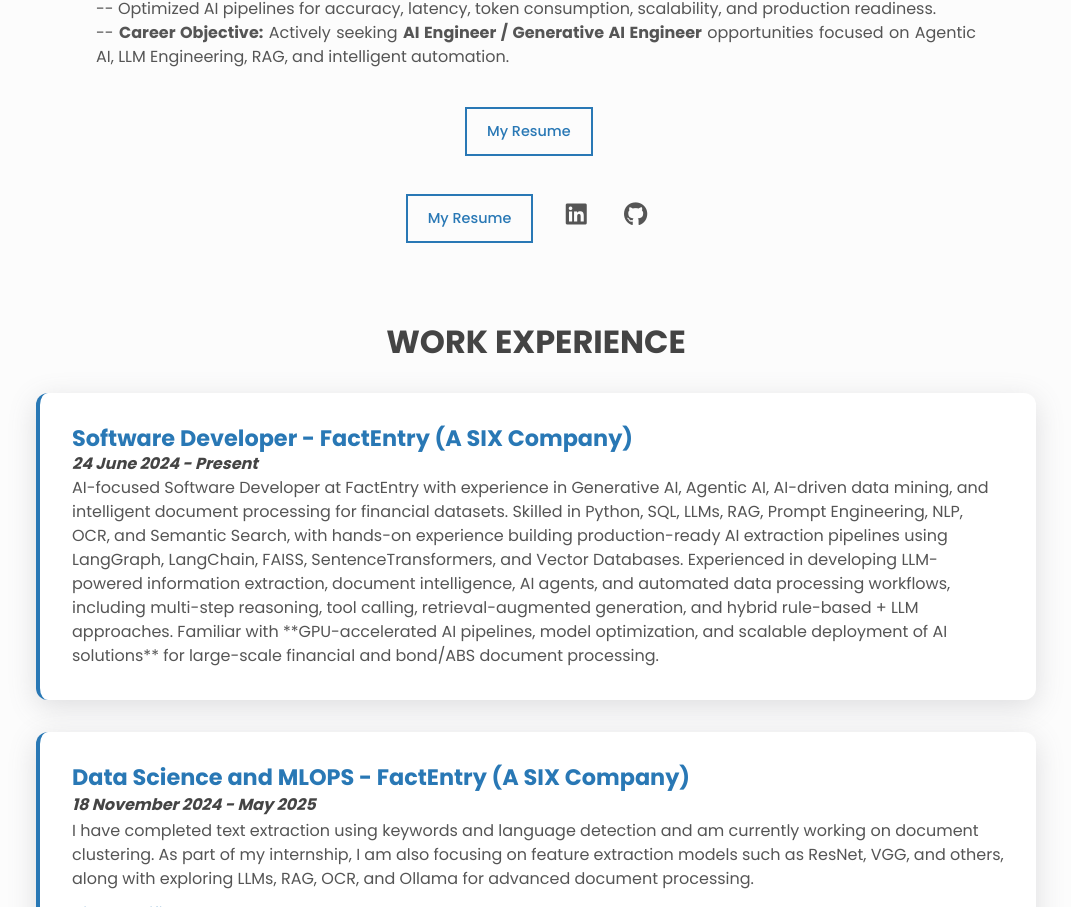
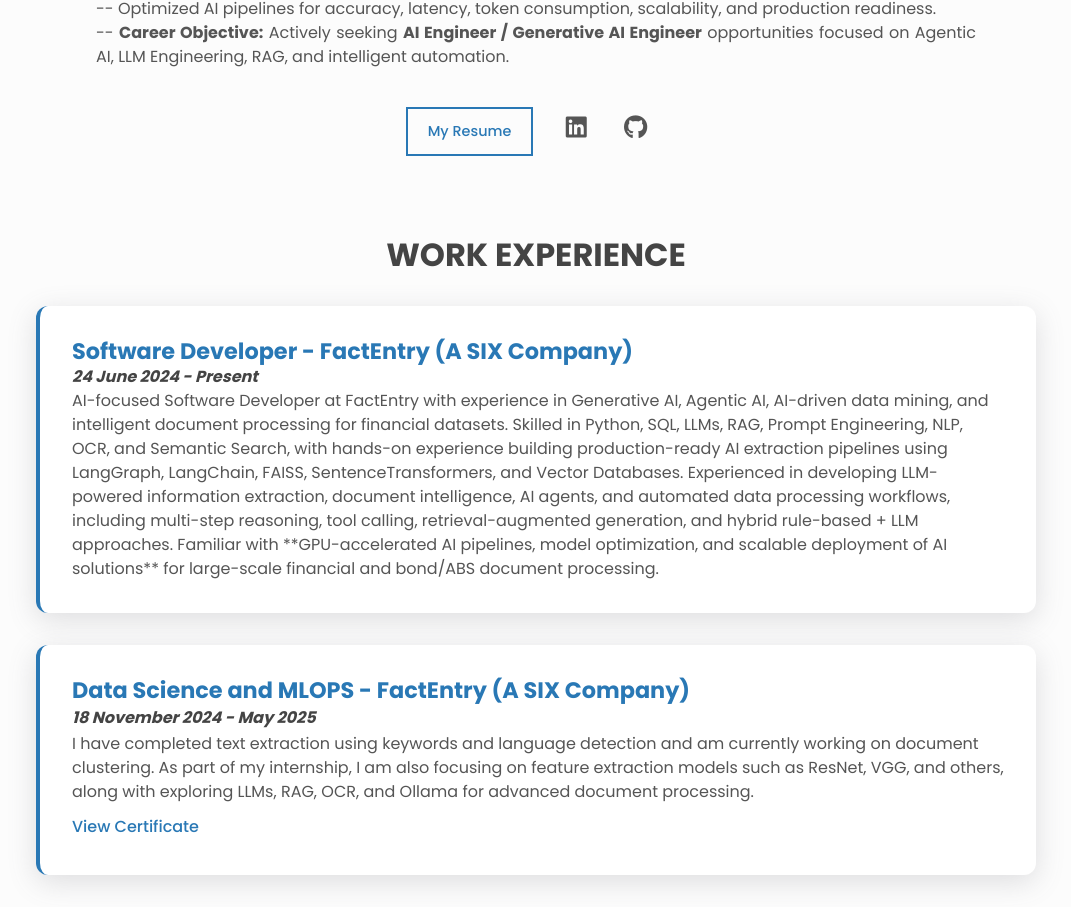
Before and after one commit to dineshkumar8727/Portfolio, a plain HTML site: page index.html in a window 1280 px wide. Shown: the part 891-1798 px from the top of the page, without its empty margins (104-1175 px from the left). Drawn offline with Linux system fonts and the light colour scheme.

Commit message:
Remove outdated resume link from index.html
Removed old resume link and related markup.

```diff
--- a/index.html
+++ b/index.html
@@ -95,17 +95,6 @@
         <div>-- Optimized AI pipelines for accuracy, latency, token consumption, scalability, and production readiness.</div>
         <div>-- <strong>Career Objective:</strong> Actively seeking <strong>AI Engineer / Generative AI Engineer</strong> opportunities focused on Agentic AI, LLM Engineering, RAG, and intelligent automation.</div>
       </div>
-
-
-
-         <div class="about__contact center">
-    <a href="./Dinesh_Kumar_AI_12_Engineer_Resume.pdf"
-       target="_blank"
-       rel="noopener noreferrer">
-        <span class="btn btn--outline">My Resume</span>
-    </a>
-</div>
-
 
 <div class="about__contact center">
 
```
